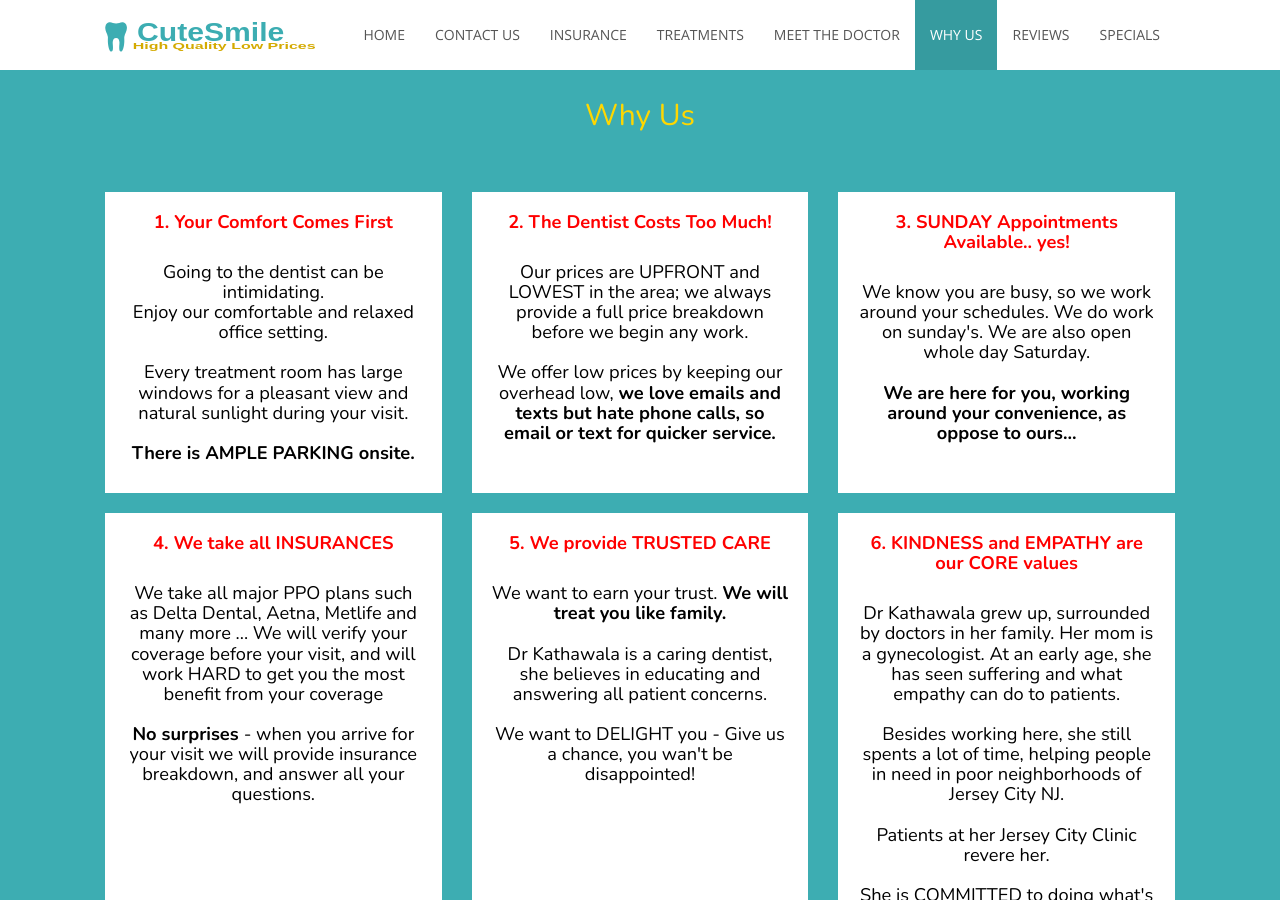
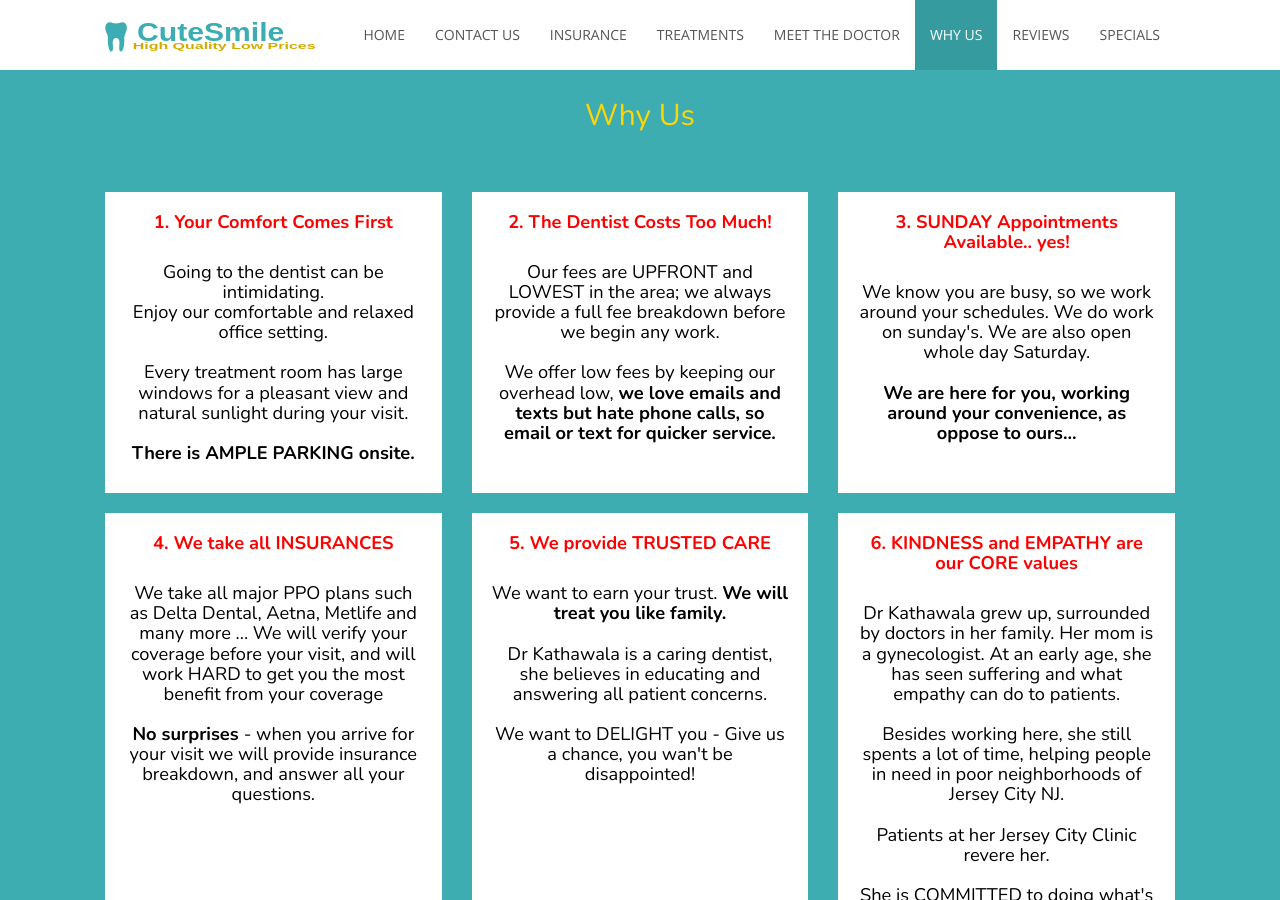
Before and after one commit to dk5646hytio/546Phe345, a Jekyll site: the page built from index.html, in a window 1280 px wide and 900 px high, scrolled down 3613 px. Built offline with Jekyll 4.4.1, drawn with Linux system fonts in a browser that asks for light colours; nearby versions of some CDN libraries.

Commit message:
Changed prices to fees

```diff
--- a/index.html
+++ b/index.html
@@ -205,7 +205,7 @@ layout: default
 
 					<div class="col-sm-6 col-md-4">
                     <div class="icon-box">
-                         <h4 style="color:red"><b>2. The Dentist Costs Too Much! </b><p><br><p style="color:black">Our prices are UPFRONT and LOWEST in the area; we always provide a full price breakdown before we begin any work. <br><br> We offer low prices by keeping our overhead low, <B>we love emails and texts but hate phone calls, so email or text for quicker service.</b> <br><br>
+                         <h4 style="color:red"><b>2. The Dentist Costs Too Much! </b><p><br><p style="color:black">Our fees are UPFRONT and LOWEST in the area; we always provide a full fee breakdown before we begin any work. <br><br> We offer low fees by keeping our overhead low, <B>we love emails and texts but hate phone calls, so email or text for quicker service.</b> <br><br>
 						</div>
 						</div>
 
```
